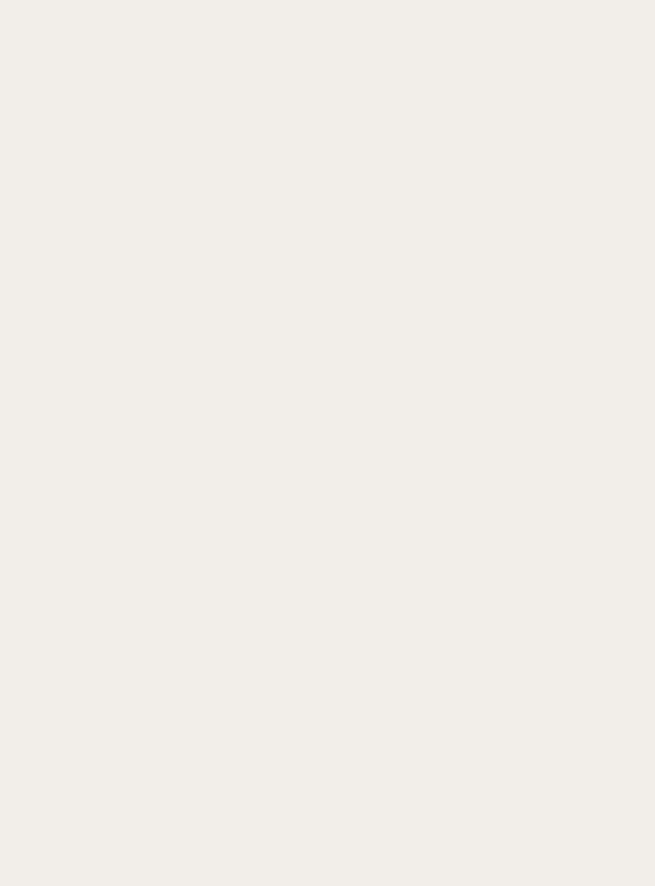
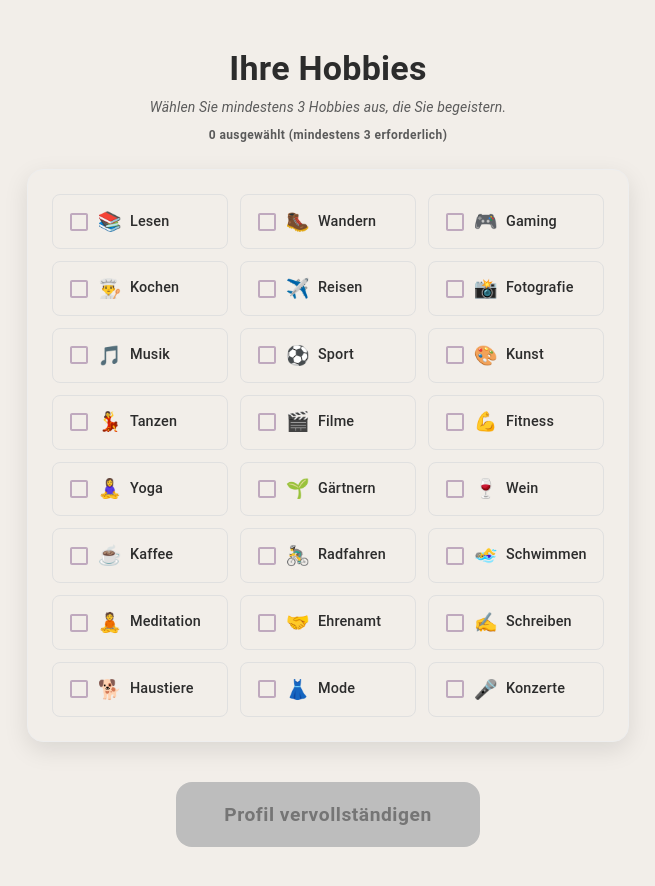
Before and after one commit to GAFMONKEY/whisper-world-frontend, a React (Vite) app: page /hobbies in a window 1280 px wide. Before the commit this address had no page. Shown: the top 886 px of the page, without its empty margins (312-967 px from the left). Before the commit the page ends 800 px from the top, so only its background shows below. Built offline with nearby package versions, Linux system fonts and the light colour scheme.

Commit message:
added HobbyPage and updated navigation from LifestylePage

```diff
--- a/src/App.tsx
+++ b/src/App.tsx
@@ -16,6 +16,7 @@ import GenderPreferencePage from './pages/GenderPreferencePage';
 import DatingIntentionsPage from './pages/DatingIntentionsPage';
 import LikertScalePage from './pages/LikertScalePage';
 import LifestylePage from './pages/LifestylePage';
+import HobbyPage from './pages/HobbyPage';
 
 function App() {
   return (
@@ -37,6 +38,7 @@ function App() {
           <Route path="/dating-intentions" element={<DatingIntentionsPage />} />
           <Route path="/likert-scale" element={<LikertScalePage />} />
           <Route path="/lifestyle" element={<LifestylePage />} />
+          <Route path="/hobbies" element={<HobbyPage />} />
         </Routes>
       </BrowserRouter>
     </ThemeProvider>
--- /dev/null
+++ b/src/pages/HobbyPage.tsx
@@ -0,0 +1,274 @@
+import React, { useState } from 'react';
+import {
+  Box,
+  Typography,
+  Button,
+  FormControl,
+  FormControlLabel,
+  Checkbox,
+  FormGroup,
+  Chip,
+} from '@mui/material';
+import { useNavigate } from 'react-router-dom';
+
+const HobbyPage: React.FC = () => {
+  const navigate = useNavigate();
+  const [selectedHobbies, setSelectedHobbies] = useState<string[]>([]);
+
+  const handleHobbyChange = (hobby: string) => (event: React.ChangeEvent<HTMLInputElement>) => {
+    if (event.target.checked) {
+      setSelectedHobbies(prev => [...prev, hobby]);
+    } else {
+      setSelectedHobbies(prev => prev.filter(h => h !== hobby));
+    }
+  };
+
+  const handleContinue = () => {
+    // Lade die gespeicherten Daten
+    const savedProfile = JSON.parse(localStorage.getItem('userProfile') || '{}');
+
+    console.log('Complete profile with hobbies:', {
+      ...savedProfile,
+      hobbies: selectedHobbies
+    });
+
+    // Speichere das komplette Profil
+    localStorage.setItem('userProfile', JSON.stringify({
+      ...savedProfile,
+      hobbies: selectedHobbies
+    }));
+
+    // Navigiere zum Dashboard
+    navigate('/dashboard');
+  };
+
+  const hobbies = [
+    { value: 'reading', label: 'Lesen', icon: '📚' },
+    { value: 'hiking', label: 'Wandern', icon: '🥾' },
+    { value: 'gaming', label: 'Gaming', icon: '🎮' },
+    { value: 'cooking', label: 'Kochen', icon: '👨‍🍳' },
+    { value: 'traveling', label: 'Reisen', icon: '✈️' },
+    { value: 'photography', label: 'Fotografie', icon: '📸' },
+    { value: 'music', label: 'Musik', icon: '🎵' },
+    { value: 'sports', label: 'Sport', icon: '⚽' },
+    { value: 'art', label: 'Kunst', icon: '🎨' },
+    { value: 'dancing', label: 'Tanzen', icon: '💃' },
+    { value: 'movies', label: 'Filme', icon: '🎬' },
+    { value: 'fitness', label: 'Fitness', icon: '💪' },
+    { value: 'yoga', label: 'Yoga', icon: '🧘‍♀️' },
+    { value: 'gardening', label: 'Gärtnern', icon: '🌱' },
+    { value: 'wine', label: 'Wein', icon: '🍷' },
+    { value: 'coffee', label: 'Kaffee', icon: '☕' },
+    { value: 'cycling', label: 'Radfahren', icon: '🚴‍♂️' },
+    { value: 'swimming', label: 'Schwimmen', icon: '🏊‍♀️' },
+    { value: 'meditation', label: 'Meditation', icon: '🧘' },
+    { value: 'volunteering', label: 'Ehrenamt', icon: '🤝' },
+    { value: 'writing', label: 'Schreiben', icon: '✍️' },
+    { value: 'pets', label: 'Haustiere', icon: '🐕' },
+    { value: 'fashion', label: 'Mode', icon: '👗' },
+    { value: 'concerts', label: 'Konzerte', icon: '🎤' },
+  ];
+
+  const hasMinimumSelection = selectedHobbies.length >= 3;
+
+  return (
+    <Box
+      sx={{
+        minHeight: '100vh',
+        width: '100vw',
+        display: 'flex',
+        justifyContent: 'center',
+        alignItems: 'center',
+        backgroundColor: 'background.default',
+        margin: 0,
+        padding: 2,
+      }}
+    >
+      <Box
+        sx={{
+          display: 'flex',
+          flexDirection: 'column',
+          justifyContent: 'center',
+          alignItems: 'center',
+          textAlign: 'center',
+          px: 3,
+          py: 4,
+          maxWidth: 650,
+          width: '100%',
+        }}
+      >
+        {/* Headline */}
+        <Typography
+          variant="h4"
+          sx={{
+            textAlign: 'center',
+            mb: 1,
+            color: 'text.primary',
+            fontWeight: 'bold',
+          }}
+        >
+          Ihre Hobbies
+        </Typography>
+
+        {/* Subtext */}
+        <Typography
+          variant="body2"
+          sx={{
+            textAlign: 'center',
+            mb: 1,
+            color: 'text.secondary',
+            fontStyle: 'italic',
+            lineHeight: 1.4,
+          }}
+        >
+          Wählen Sie mindestens 3 Hobbies aus, die Sie begeistern.
+        </Typography>
+
+        {/* Selected count */}
+        <Typography
+          variant="caption"
+          sx={{
+            textAlign: 'center',
+            mb: 3,
+            color: selectedHobbies.length >= 3 ? 'success.main' : 'text.secondary',
+            fontWeight: 'bold',
+          }}
+        >
+          {selectedHobbies.length} ausgewählt (mindestens 3 erforderlich)
+        </Typography>
+
+        <Box
+          sx={{
+            backgroundColor: 'background.paper',
+            borderRadius: 4,
+            p: { xs: 2, sm: 3 },
+            boxShadow: '0 8px 24px rgba(0,0,0,0.1)',
+            border: '1px solid',
+            borderColor: 'grey.200',
+            width: '100%',
+            mb: 3,
+          }}
+        >
+          <FormControl component="fieldset" sx={{ width: '100%' }}>
+            <FormGroup
+              sx={{
+                display: 'grid',
+                gridTemplateColumns: { xs: '1fr', sm: '1fr 1fr', md: '1fr 1fr 1fr' },
+                gap: 1.5,
+              }}
+            >
+              {hobbies.map((hobby) => (
+                <FormControlLabel
+                  key={hobby.value}
+                  control={
+                    <Checkbox
+                      checked={selectedHobbies.includes(hobby.value)}
+                      onChange={handleHobbyChange(hobby.value)}
+                      sx={{
+                        color: 'primary.main',
+                        '&.Mui-checked': {
+                          color: 'primary.main',
+                        },
+                        padding: 0.8,
+                      }}
+                    />
+                  }
+                  label={
+                    <Box sx={{ display: 'flex', alignItems: 'center', gap: 1 }}>
+                      <Typography variant="body2" sx={{ fontSize: '1.2rem' }}>
+                        {hobby.icon}
+                      </Typography>
+                      <Typography
+                        variant="body2"
+                        sx={{
+                          fontSize: '0.9rem',
+                          color: 'text.primary',
+                          fontWeight: 500,
+                        }}
+                      >
+                        {hobby.label}
+                      </Typography>
+                    </Box>
+                  }
+                  sx={{
+                    border: '1px solid',
+                    borderColor: selectedHobbies.includes(hobby.value) ? 'primary.main' : 'grey.300',
+                    borderRadius: 2,
+                    padding: 1,
+                    margin: 0,
+                    backgroundColor: selectedHobbies.includes(hobby.value) ? 'primary.light' : 'transparent',
+                    transition: 'all 0.2s ease',
+                    '&:hover': {
+                      borderColor: 'primary.main',
+                      backgroundColor: 'primary.light',
+                    },
+                  }}
+                />
+              ))}
+            </FormGroup>
+          </FormControl>
+
+          {/* Selected hobbies display */}
+          {selectedHobbies.length > 0 && (
+            <Box sx={{ mt: 3, pt: 2, borderTop: '1px solid', borderColor: 'grey.200' }}>
+              <Typography
+                variant="caption"
+                sx={{
+                  display: 'block',
+                  mb: 1,
+                  color: 'text.secondary',
+                  fontWeight: 'bold',
+                }}
+              >
+                Ausgewählte Hobbies:
+              </Typography>
+              <Box sx={{ display: 'flex', flexWrap: 'wrap', gap: 0.8 }}>
+                {selectedHobbies.map((hobbyValue) => {
+                  const hobby = hobbies.find(h => h.value === hobbyValue);
+                  return (
+                    <Chip
+                      key={hobbyValue}
+                      label={`${hobby?.icon} ${hobby?.label}`}
+                      size="small"
+                      color="primary"
+                      variant="filled"
+                      sx={{ fontSize: '0.8rem' }}
+                    />
+                  );
+                })}
+              </Box>
+            </Box>
+          )}
+        </Box>
+
+        <Button
+          variant="contained"
+          onClick={handleContinue}
+          disabled={!hasMinimumSelection}
+          sx={{
+            mt: 2,
+            py: 2,
+            px: 6,
+            fontSize: '1.2rem',
+            fontWeight: 600,
+            borderRadius: 4,
+            boxShadow: '0 6px 18px rgba(0,0,0,0.2)',
+            '&:hover': {
+              boxShadow: '0 8px 24px rgba(0,0,0,0.3)',
+              transform: 'translateY(-2px)',
+            },
+            '&:disabled': {
+              backgroundColor: 'grey.400',
+              color: 'grey.600',
+              boxShadow: 'none',
+            },
+          }}
+        >
+          Profil vervollständigen
+        </Button>
+      </Box>
+    </Box>
+  );
+};
+
+export default HobbyPage;
--- a/src/pages/LifestylePage.tsx
+++ b/src/pages/LifestylePage.tsx
@@ -44,8 +44,8 @@ const LifestylePage: React.FC = () => {
       lifestyle: lifestyle
     }));
 
-    // Navigiere zum Dashboard
-    navigate('/dashboard');
+    // Navigiere zur Hobby-Seite
+    navigate('/hobbies');
   };
 
   const categories = [
@@ -254,7 +254,7 @@ const LifestylePage: React.FC = () => {
             },
           }}
         >
-          Profil vervollständigen
+          Weiter
         </Button>
       </Box>
     </Box>
```
